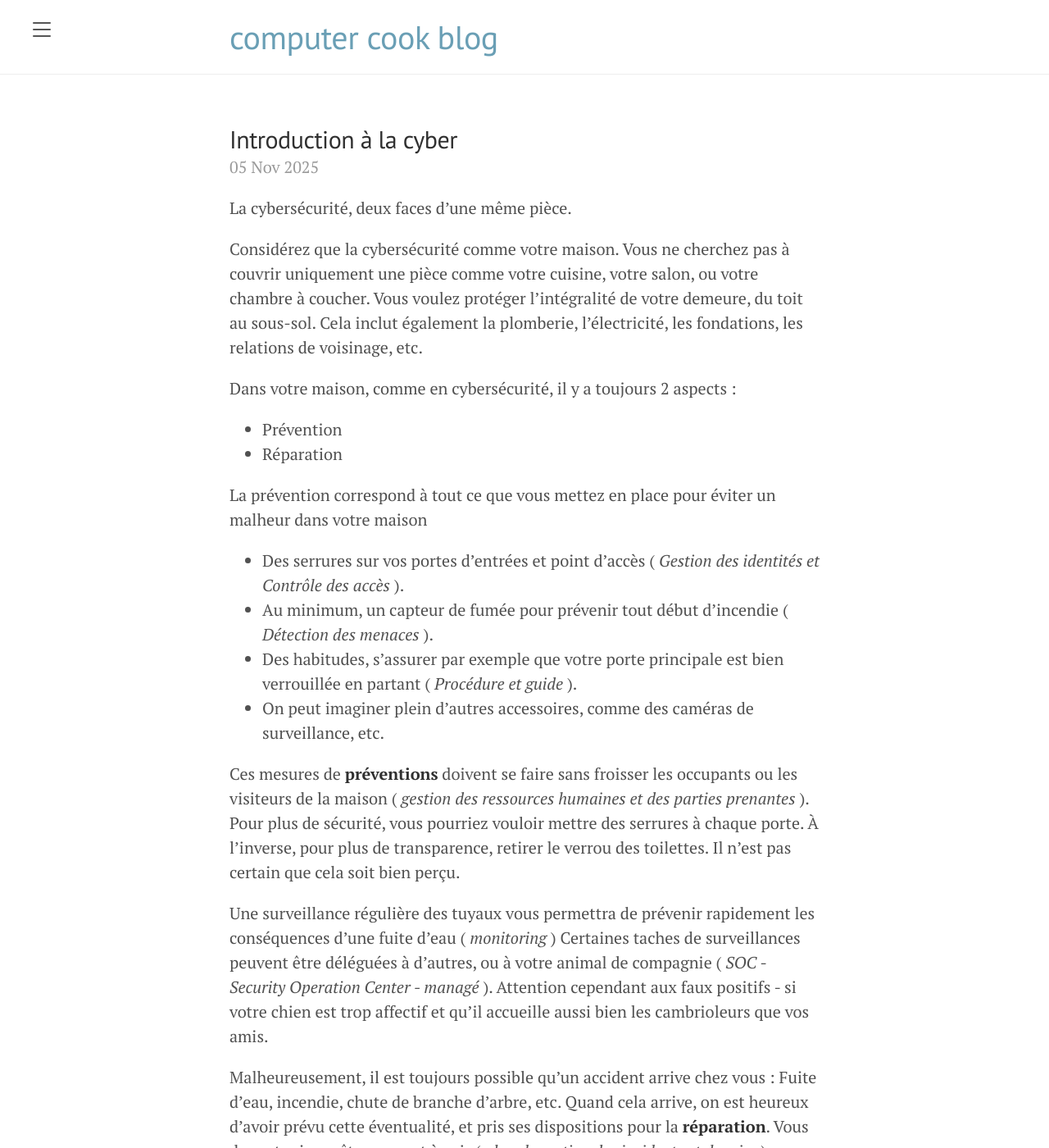
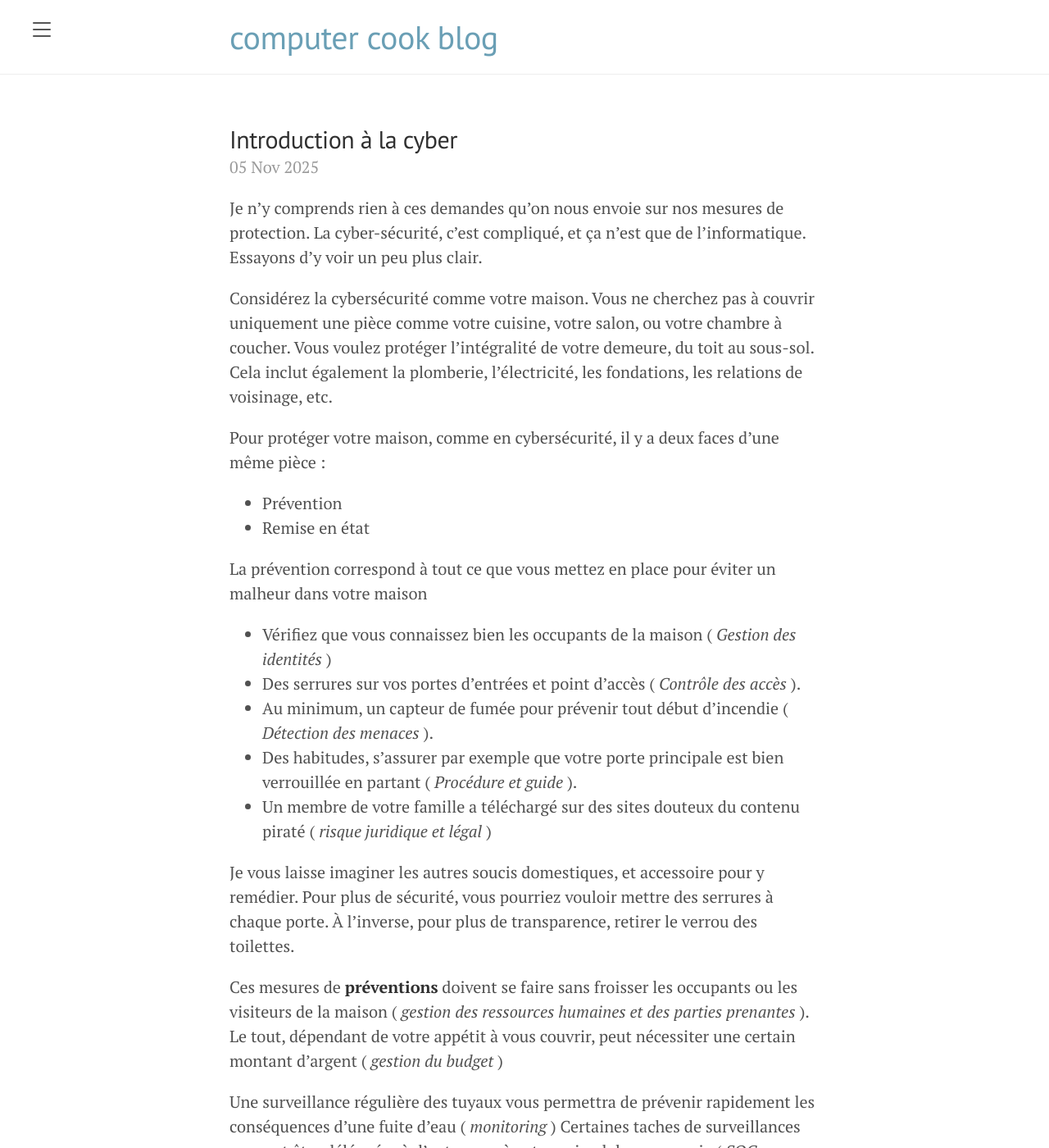
Before and after one commit to rvillemeur/rvillemeur.github.io, a Jekyll site: the page built from _posts/2025-11-05-introduction-cyber.md, in a window 1280 px wide and 1400 px high. Shown: the whole window at 82% size. Built offline with Jekyll 4.4.1, drawn with Linux system fonts in a browser that asks for light colours; some of the changed text lies outside the part shown.

Commit message:
revamp intro cyber

```diff
--- a/_posts/2025-11-05-introduction-cyber.md
+++ b/_posts/2025-11-05-introduction-cyber.md
@@ -8,40 +8,41 @@ comments_id: 5
 draft: false
 ---
 
-La cybersécurité, deux faces d'une même pièce.
+Je n'y comprends rien à ces demandes qu'on nous envoie sur nos mesures de protection.
+La cyber-sécurité, c'est compliqué, et ça n'est que de l'informatique.
+Essayons d'y voir un peu plus clair.
 
-Considérez que la cybersécurité comme votre maison. Vous ne cherchez pas à couvrir uniquement une pièce comme votre cuisine, votre salon, ou votre chambre à coucher.
+Considérez la cybersécurité comme votre maison. Vous ne cherchez pas à couvrir uniquement une pièce comme votre cuisine, votre salon, ou votre chambre à coucher.
 Vous voulez protéger l'intégralité de votre demeure, du toit au sous-sol. Cela inclut également la plomberie, l'électricité, les fondations, les relations de voisinage, etc.
 
-Dans votre maison, comme en cybersécurité, il y a toujours 2 aspects :
+Pour protéger votre maison, comme en cybersécurité, il y a deux faces d'une même pièce :
 - Prévention
-- Réparation
+- Remise en état
 
 La prévention correspond à tout ce que vous mettez en place pour éviter un malheur dans votre maison
-- Des serrures sur vos portes d'entrées et point d'accès ( *Gestion des identités et Contrôle des accès* ).
+- Vérifiez que vous connaissez bien les occupants de la maison ( *Gestion des identités* )
+- Des serrures sur vos portes d'entrées et point d'accès ( *Contrôle des accès* ).
 - Au minimum, un capteur de fumée pour prévenir tout début d'incendie ( *Détection des menaces* ).
 - Des habitudes, s'assurer par exemple que votre porte principale est bien verrouillée en partant ( *Procédure et guide* ).
-- On peut imaginer plein d'autres accessoires, comme des caméras de surveillance, etc.
+- Un membre de votre famille a téléchargé sur des sites douteux du contenu piraté ( *risque juridique et légal* )
 
-Ces mesures de **préventions** doivent se faire sans froisser les occupants ou les visiteurs de la maison ( *gestion des ressources humaines et des parties prenantes* ).
-Pour plus de sécurité, vous pourriez vouloir mettre des serrures à chaque porte. À l'inverse, pour plus de transparence, retirer le verrou des toilettes. Il n'est pas certain que cela soit bien perçu.
+Je vous laisse imaginer les autres soucis domestiques, et accessoire pour y remédier.  Pour plus de sécurité, vous pourriez vouloir mettre des serrures à chaque porte. À l'inverse, pour plus de transparence, retirer le verrou des toilettes.
+
+Ces mesures de **préventions** doivent se faire sans froisser les occupants ou les visiteurs de la maison ( *gestion des ressources humaines et des parties prenantes* ). Le tout, dépendant de votre appétit à vous couvrir, peut nécessiter une certain montant d'argent ( *gestion du budget* )
 
 Une surveillance régulière des tuyaux vous permettra de prévenir rapidement les conséquences d'une fuite d'eau ( *monitoring* )
-Certaines taches de surveillances peuvent être déléguées à d'autres, ou à votre animal de compagnie ( *SOC - Security Operation Center - managé* ).
+Certaines taches de surveillances peuvent être déléguées à d'autres, ou à votre animal de compagnie ( *SOC - Security Operation Center* ).
 Attention cependant aux faux positifs - si votre chien est trop affectif et qu'il accueille aussi bien les cambrioleurs que vos amis.
 
 Malheureusement, il est toujours possible qu'un accident arrive chez vous : Fuite d'eau, incendie, chute de branche d'arbre, etc.
 Quand cela arrive, on est heureux d'avoir prévu cette éventualité, et pris ses dispositions pour la **réparation**.
-Vous devez toujours être prompt à agir ( *plan de gestion des incidents et de crise* ).
+Vous devriez toujours être prompt à agir ( *plan de gestion des incidents et de crise* ).
 
 La réponse la plus courante consiste à avoir un régime d'assurance, supposé vous couvrir en cas de sinistre. Malheureusement, c'est souvent au moment où on en a besoin qu'on se rend compte de certains trous dans la couverture.
 Pour éviter au maximum ce type de désagrément, vous devriez faire un inventaire de ce qui pourrait toucher votre maison ( *gestion des risques* ). Plusieurs outils s'offrent à vous pour cela :
-- BIA - Bilan d'Impact sur les Activités. Quelle serait les conséquences si votre coffre-fort était pris dans un incendie ? Ou si un incendie détruisait vos données ?
-- PCA - Plan de Continuité des Activités. Avez-vous un plan pour remettre les choses en état s'il vous arrivait malheur ?
-
-Si vous avez un dégât qui impacte vos voisins (bonjour les dégâts des eaux en copropriété 😅), vous pourriez être tenu responsable.(*Aspect Juridique et Légal*).
-Le tout, dépendant de votre appétit à vous couvrir, peut nécessiter une certain montant d'argent ( *gestion du budget* )
+- BIA - Bilan d'Impact sur les Activités. Quelle serait les conséquences si votre coffre-fort était pris dans un incendie ? Ou si un incendie détruisait vos papiers d'identités ou passeport ?
+- PCA - Plan de Continuité des Activités. Avez-vous un plan ou un partenaire pour remettre les choses en état s'il vous arrivait malheur ?
 
 Tout cela ne s'improvise pas, et demande un **plan stratégique** pour vous assurer de continuer à pouvoir dormir sur vos 2 oreilles.
-Si vous vous retrouvez gros jean comme devant, comment l'anticipez vous ( *risque réputationnel* )
-Vous voudriez vous assurer que vous êtes bien protégé - laissez-moi un commentaire pour en discuter.
+
+Si vous ne savez pas répondre aux demandes de sécurité qu'on vous envoie, et que vous voudriez vous assurer que vous êtes bien protégé - laissez-moi un commentaire pour en discuter.
```
